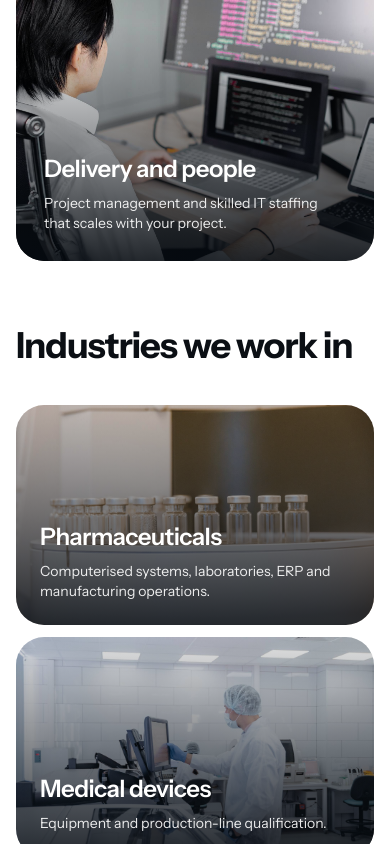
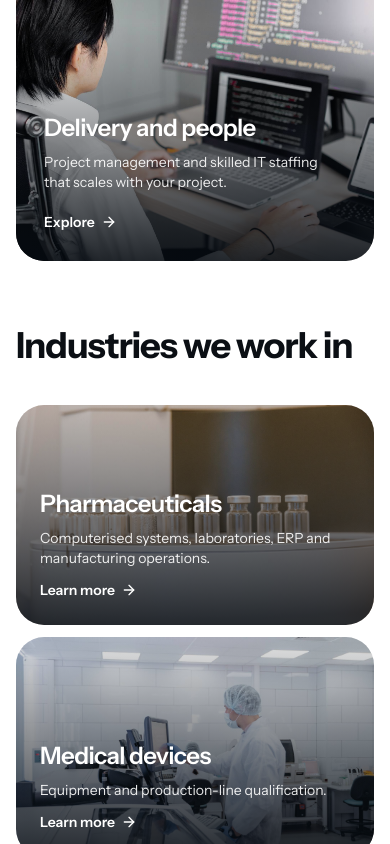
Before and after one commit to singhavinash2402-blckflm/qcsvservices, a Next.js app: page / in a window 390 px wide. Shown: the part 2503-3347 px from the top of the page. Built offline with nearby package versions, Linux system fonts and the light colour scheme; no server answers.

Commit message:
feat: read more links on service, industry and home cards; move project documentation to delivery and people; group anchors on services page

```diff
--- a/src/app/industries/page.tsx
+++ b/src/app/industries/page.tsx
@@ -6,6 +6,7 @@ import { Footer } from "@/components/layout/footer";
 import { Header } from "@/components/layout/header";
 import { CtaBand } from "@/components/shared/cta-band";
 import { PageHero } from "@/components/shared/page-hero";
+import { ReadMore } from "@/components/ui/read-more";
 import { industries } from "@/config/industries";
 
 export const metadata: Metadata = {
@@ -51,6 +52,7 @@ export default function IndustriesPage() {
                   <p className="mt-2 text-sm text-[var(--foreground-muted)]">
                     {industry.summary}
                   </p>
+                  <ReadMore className="mt-4 text-[var(--foreground)]" />
                 </div>
               </Link>
             ))}
--- a/src/app/services/page.tsx
+++ b/src/app/services/page.tsx
@@ -5,7 +5,8 @@ import Link from "next/link";
 import { Footer } from "@/components/layout/footer";
 import { Header } from "@/components/layout/header";
 import { ScrollLink } from "@/components/ui/scroll-link";
-import { serviceGroupOrder, services } from "@/config/services";
+import { ReadMore } from "@/components/ui/read-more";
+import { serviceGroupId, serviceGroupOrder, services } from "@/config/services";
 
 export const metadata: Metadata = {
   title: "Services",
@@ -53,6 +54,7 @@ export default function ServicesPage() {
         {serviceGroupOrder.map((group) => (
           <section
             key={group}
+            id={serviceGroupId(group)}
             className="qcsv-container-wide py-14 md:py-20 [&:not(:last-of-type)]:border-b [&:not(:last-of-type)]:border-[var(--border)]"
           >
             <h2 className="text-3xl font-bold tracking-[-0.03em] text-[var(--foreground)] md:text-4xl">
@@ -83,6 +85,7 @@ export default function ServicesPage() {
                       <p className="mt-2 text-sm text-[var(--foreground-muted)]">
                         {service.summary}
                       </p>
+                      <ReadMore className="mt-4 text-[var(--foreground)]" />
                     </div>
                   </Link>
                 ))}
--- a/src/components/industries/industry-page.tsx
+++ b/src/components/industries/industry-page.tsx
@@ -5,6 +5,7 @@ import { Header } from "@/components/layout/header";
 import { CtaBand } from "@/components/shared/cta-band";
 import { PageHero } from "@/components/shared/page-hero";
 import { StoryGrid } from "@/components/shared/story-grid";
+import { ReadMore } from "@/components/ui/read-more";
 import type { Industry } from "@/config/industries";
 import { services } from "@/config/services";
 
@@ -45,7 +46,7 @@ export function IndustryPage({ industry }: Readonly<{ industry: Industry }>) {
                 <li key={service.slug}>
                   <Link
                     href={`/services/${service.slug}`}
-                    className="block py-4 transition-colors hover:bg-[var(--surface)]"
+                    className="group block py-4 transition-colors hover:bg-[var(--surface)]"
                   >
                     <h3 className="font-semibold text-[var(--foreground)]">
                       {service.name}
@@ -53,6 +54,7 @@ export function IndustryPage({ industry }: Readonly<{ industry: Industry }>) {
                     <p className="mt-1 text-sm text-[var(--foreground-muted)]">
                       {service.summary}
                     </p>
+                    <ReadMore className="mt-2 text-[var(--foreground)]" />
                   </Link>
                 </li>
               ))}
--- a/src/components/sections/industries.tsx
+++ b/src/components/sections/industries.tsx
@@ -3,6 +3,7 @@
 import Image from "next/image";
 import Link from "next/link";
 import { useState } from "react";
+import { ReadMore } from "@/components/ui/read-more";
 import { homeIndustries } from "@/config/home";
 
 export function Industries() {
@@ -23,7 +24,7 @@ export function Industries() {
               href={industry.href}
               onMouseEnter={() => setOpen(index)}
               onFocus={() => setOpen(index)}
-              className={`relative isolate flex min-h-[220px] items-end overflow-hidden rounded-[var(--radius-lg)] text-white lg:min-h-0 lg:flex-1 lg:transition-[flex] lg:duration-500 ${
+              className={`group relative isolate flex min-h-[220px] items-end overflow-hidden rounded-[var(--radius-lg)] text-white lg:min-h-0 lg:flex-1 lg:transition-[flex] lg:duration-500 ${
                 isOpen ? "lg:flex-[3.2]" : ""
               }`}
             >
@@ -49,6 +50,10 @@ export function Industries() {
                 >
                   {industry.description}
                 </p>
+                <ReadMore
+                  label="Learn more"
+                  className={`mt-3 text-white ${isOpen ? "" : "lg:hidden"}`}
+                />
               </div>
             </Link>
           );
--- a/src/components/sections/services.tsx
+++ b/src/components/sections/services.tsx
@@ -1,5 +1,6 @@
 import Image from "next/image";
 import Link from "next/link";
+import { ReadMore } from "@/components/ui/read-more";
 import { homeServices } from "@/config/home";
 
 const spans = [
@@ -53,6 +54,7 @@ export function Services() {
                   ))}
                 </ul>
               ) : null}
+              <ReadMore label="Explore" className="mt-5 text-white" />
             </div>
           </Link>
         ))}
--- a/src/components/services/service-page.tsx
+++ b/src/components/services/service-page.tsx
@@ -5,6 +5,7 @@ import { Header } from "@/components/layout/header";
 import { CtaBand } from "@/components/shared/cta-band";
 import { PageHero } from "@/components/shared/page-hero";
 import { StoryGrid } from "@/components/shared/story-grid";
+import { ReadMore } from "@/components/ui/read-more";
 import { services, type Service } from "@/config/services";
 
 export function ServicePage({ service }: Readonly<{ service: Service }>) {
@@ -82,7 +83,7 @@ export function ServicePage({ service }: Readonly<{ service: Service }>) {
               <Link
                 key={item.slug}
                 href={`/services/${item.slug}`}
-                className="rounded-3xl border border-[var(--border)] p-6 transition-colors hover:bg-[var(--surface)]"
+                className="group rounded-3xl border border-[var(--border)] p-6 transition-colors hover:bg-[var(--surface)]"
               >
                 <p className="text-xs font-semibold uppercase tracking-[0.12em] text-[var(--primary-text)]">
                   {item.group}
@@ -93,6 +94,7 @@ export function ServicePage({ service }: Readonly<{ service: Service }>) {
                 <p className="mt-2 text-sm text-[var(--foreground-muted)]">
                   {item.summary}
                 </p>
+                <ReadMore className="mt-4 text-[var(--foreground)]" />
               </Link>
             ))}
           </div>
--- a/src/config/home.ts
+++ b/src/config/home.ts
@@ -11,21 +11,21 @@ export const homeServices = [
       "Computer system validation, IT infrastructure qualification and cloud validation.",
     tags: ["GAMP 5", "IQ OQ PQ", "Cloud"],
     image: "/images/services/validation-quality.jpg",
-    href: "/services/computer-system-validation"
+    href: "/services#validation-and-compliance"
   },
   {
     title: "Quality and audit",
     description: "Quality assurance, audits and project documentation.",
     tags: ["Data integrity", "GMP", "QMS"],
     image: "/images/industries/medical-devices.jpg",
-    href: "/services/quality-assurance"
+    href: "/services#quality-and-audit"
   },
   {
     title: "Regulated systems",
     description: "SAP, manufacturing execution systems and serialization.",
     tags: ["SAP S/4 HANA", "MES", "Serialization"],
     image: "/images/services/enterprise-technology.jpg",
-    href: "/services/sap-services"
+    href: "/services#regulated-systems"
   },
   {
     title: "Delivery and people",
@@ -33,7 +33,7 @@ export const homeServices = [
       "Project management and skilled IT staffing that scales with your project.",
     tags: [],
     image: "/images/services/project-delivery.jpg",
-    href: "/services/project-management"
+    href: "/services#delivery-and-people"
   }
 ] as const;
 
--- a/src/config/services.ts
+++ b/src/config/services.ts
@@ -5,6 +5,9 @@ export const serviceGroupOrder = [
   "Delivery and people",
   "Digital"
 ] as const;
+
+export const serviceGroupId = (group: string) =>
+  group.toLowerCase().replace(/\s+/g, "-");
 
 export type ServiceGroup = (typeof serviceGroupOrder)[number];
 
@@ -153,7 +156,7 @@ export const services: Service[] = [
   {
     slug: "project-documentation",
     name: "Project Documentation",
-    group: "Quality and audit",
+    group: "Delivery and people",
     summary: "Lifecycle deliverables, SOPs, work instructions and manuals.",
     headline: "Project documentation across the software lifecycle",
     intro: [
```
